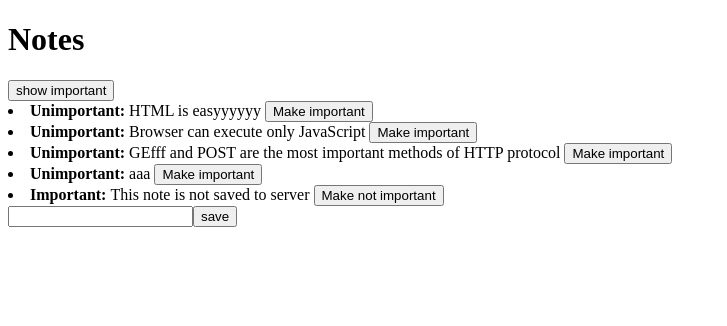
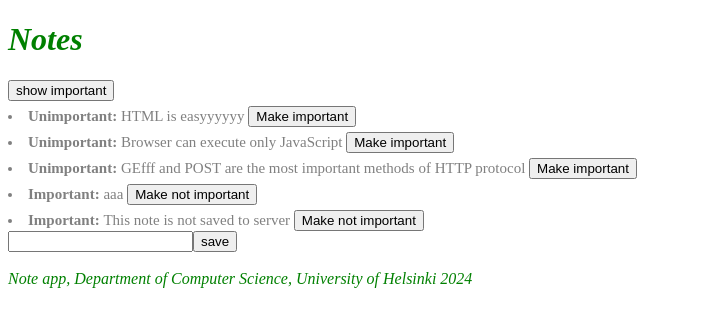
Before and after one commit to leburgeon/notesapp, a React (Vite) app: page / in a window 1280 px wide. Shown: the top 326 px of the page, without its empty margins (0-727 px from the left). Built offline with nearby package versions, Linux system fonts and the light colour scheme; data requests are answered from the project's data file.

Commit message:
Added a custom error message based on not-null piece of state

```diff
--- a/db.json
+++ b/db.json
@@ -18,7 +18,7 @@
     {
       "id": "6b9d",
       "content": "aaa",
-      "important": false
+      "important": true
     }
   ]
 }
--- a/src/App.jsx
+++ b/src/App.jsx
@@ -5,6 +5,8 @@ import NotesDisplay from './components/NotesDisplay'
 import NoteForm from './components/NoteForm'
 import ShowButton from './components/ShowButton'
 import noteService from './services/notes'
+import Notification from './components/Notification'
+import Footer from './components/Footer'
 
 
 const App = (props) => {
@@ -14,6 +16,8 @@ const App = (props) => {
   const [newNote, setNewNote] = useState("")
   // State for maintaining importance filter
   const [showAll, setShowAll] = useState(true)
+  // Piece of state for the error message
+  const [errorMessage, setErrorMessage] = useState(null)
 
 
   // Effect hook for fetching the notes data from server
@@ -24,7 +28,6 @@ const App = (props) => {
     noteService
       .getAll()
       .then(initialData => {
-        console.log('effect')
         setNotes(initialData)
       })
   }, [])
@@ -76,22 +79,26 @@ const App = (props) => {
         // This call updates the notes with the updated note, using the id to identify it in the notes array
         setNotes(notes.map(note => note.id !== id ? note : changedNote))
       ).catch(error => {
-        alert(
-          `the note '${note.content}' was already deleted from the server`
+        setErrorMessage(
+          `Note '${note.content}' was already removed from server`
         )
+        setTimeout(() => {
+          setErrorMessage(null)
+        }, 5000)
         setNotes(notes.filter(note => note.id !== id))
-        console.log(error)
       })
   }
 
   return (
     <div>
       <h1>Notes</h1>
+      <Notification message={errorMessage}/>
       <div>
         <ShowButton showAll={showAll} setShowAll={setShowAll}/>
       </div>
       <NotesDisplay notesToShow={notesToShow} toggleImportanceOf={toggleImportanceOf}/>
       <NoteForm newNote={newNote} handleNewNote={handleNewNote} handleNoteChange={handleNoteChange}/>
+      <Footer/>
     </div>
   )
 }
--- /dev/null
+++ b/src/components/Footer.jsx
@@ -0,0 +1,15 @@
+const Footer = () => {
+    const footerStyle = {
+      color: 'green',
+      fontStyle: 'italic',
+      fontSize: 16
+    }
+    return (
+      <div style={footerStyle}>
+        <br />
+        <em>Note app, Department of Computer Science, University of Helsinki 2024</em>
+      </div>
+    )
+  }
+
+  export default Footer
--- a/src/components/Note.jsx
+++ b/src/components/Note.jsx
@@ -1,7 +1,7 @@
 const Note = ({ note, toggleImportance }) => {
   const label = note.important? "Make not important" : "Make important";
     return (
-      <li><strong>{note.important? "Important: " : "Unimportant: "}</strong>{note.content + "  "}
+      <li className="note"><strong>{note.important? "Important: " : "Unimportant: "}</strong>{note.content + "  "}
           <button onClick={toggleImportance}>{label}</button>
       </li>
     )
--- /dev/null
+++ b/src/components/Notification.jsx
@@ -0,0 +1,12 @@
+const Notification = ({message}) => {
+    if (message === null) {
+        return null
+    }
+    return (
+        <div className="error">
+            {message}
+        </div>
+    )
+}
+
+export default Notification
--- /dev/null
+++ b/src/index.css
@@ -0,0 +1,20 @@
+h1 {
+    color: green;
+    font-style: italic;
+}
+
+.note {
+    color: grey;
+    padding-top: 5px;
+    font-size: 15px;
+  }
+
+  .error {
+    color: red;
+    background: lightgrey;
+    font-size: 20px;
+    border-style: solid;
+    border-radius: 5px;
+    padding: 10px;
+    margin-bottom: 10px;
+  }
--- a/src/main.jsx
+++ b/src/main.jsx
@@ -1,4 +1,5 @@
 import ReactDOM from "react-dom/client";
 import App from "./App";
+import './index.css'
 
 ReactDOM.createRoot(document.getElementById("root")).render(<App />);
```
